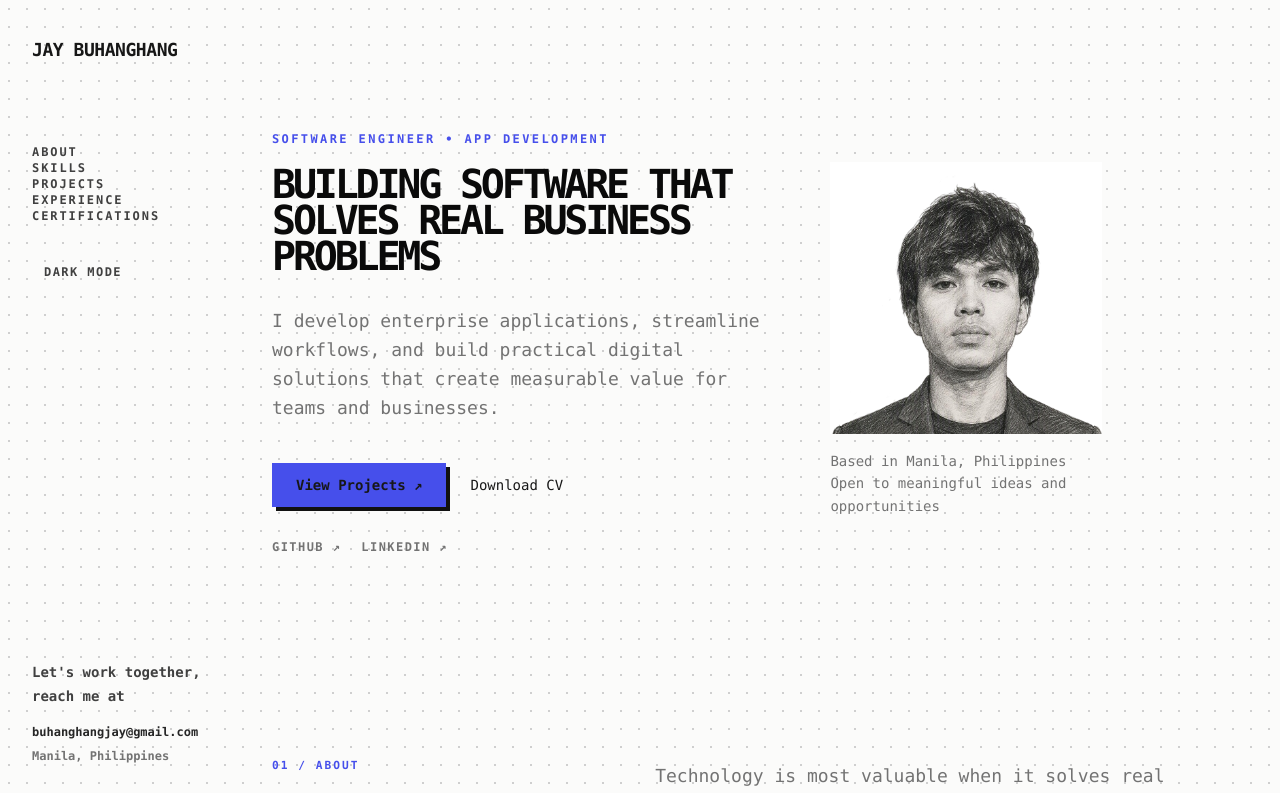
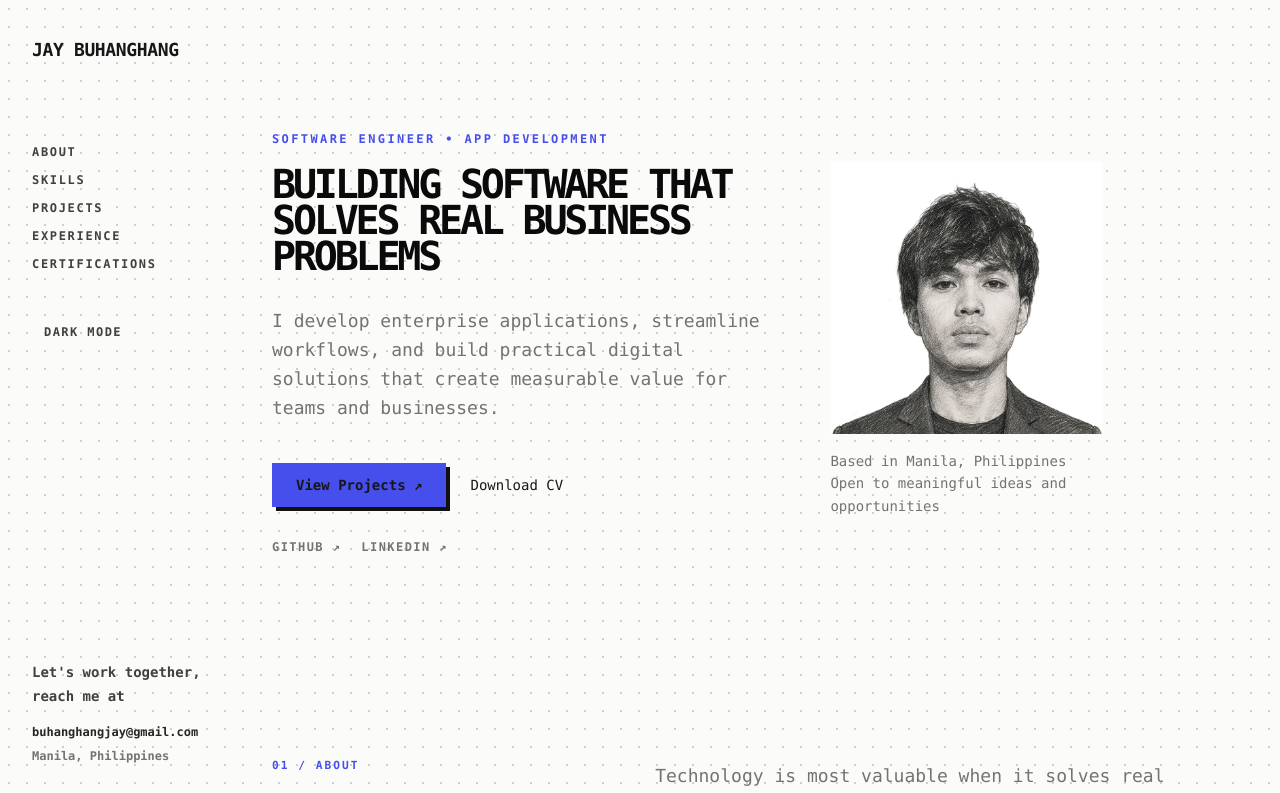
Before and after one commit to buhanghangjay-git/jaybuhanghang, a Next.js app: page / in a window 1280 px wide. Shown: the top 793 px of the page. Built offline with nearby package versions, Linux system fonts and the light colour scheme.

Commit message:
update the spacing in navbar

```diff
--- a/components/Navbar.tsx
+++ b/components/Navbar.tsx
@@ -57,7 +57,7 @@ export default function Navbar() {
                 <div className="mx-auto flex w-full max-w-none items-center justify-between gap-5 px-5 py-5 sm:gap-6 sm:px-6 sm:py-5 lg:block lg:max-w-5xl lg:px-8 lg:py-9">
                 <a
                     href="#top"
-                    className="text-lg font-black uppercase tracking-tight text-neutral-900 dark:text-white"
+                    className="text-lg font-extrabold uppercase tracking-[-0.02em] text-neutral-900 dark:text-white"
                 >
                     Jay Buhanghang<span className="text-[#464feb]"></span>
                 </a>
@@ -94,8 +94,9 @@ export default function Navbar() {
                         />
                     </button>
                 </div>
-                        <div className="hidden h-[calc(100vh-140px)] text-xs font-bold uppercase tracking-[0.16em] text-neutral-700 lg:mt-20 lg:flex lg:flex-col">
-                        {links.map((link) => (
+                <div className="hidden h-[calc(100vh-140px)] text-xs font-bold uppercase tracking-[0.14em] text-neutral-700 lg:mt-20 lg:flex lg:flex-col lg:gap-3">
+
+                    {links.map((link) => (
                         <a
                             key={link}
                             href={`#${link.toLowerCase()}`}
```
